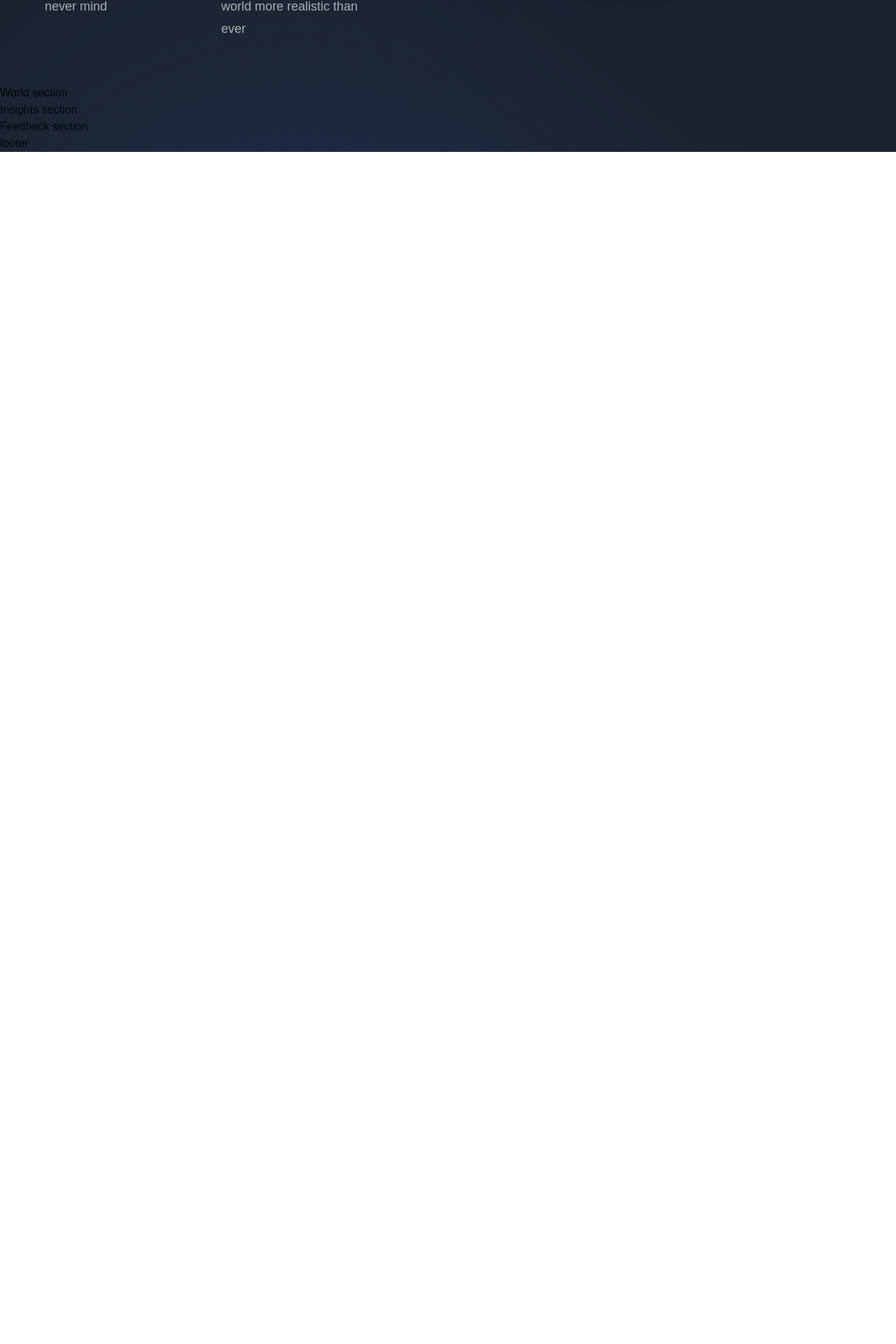
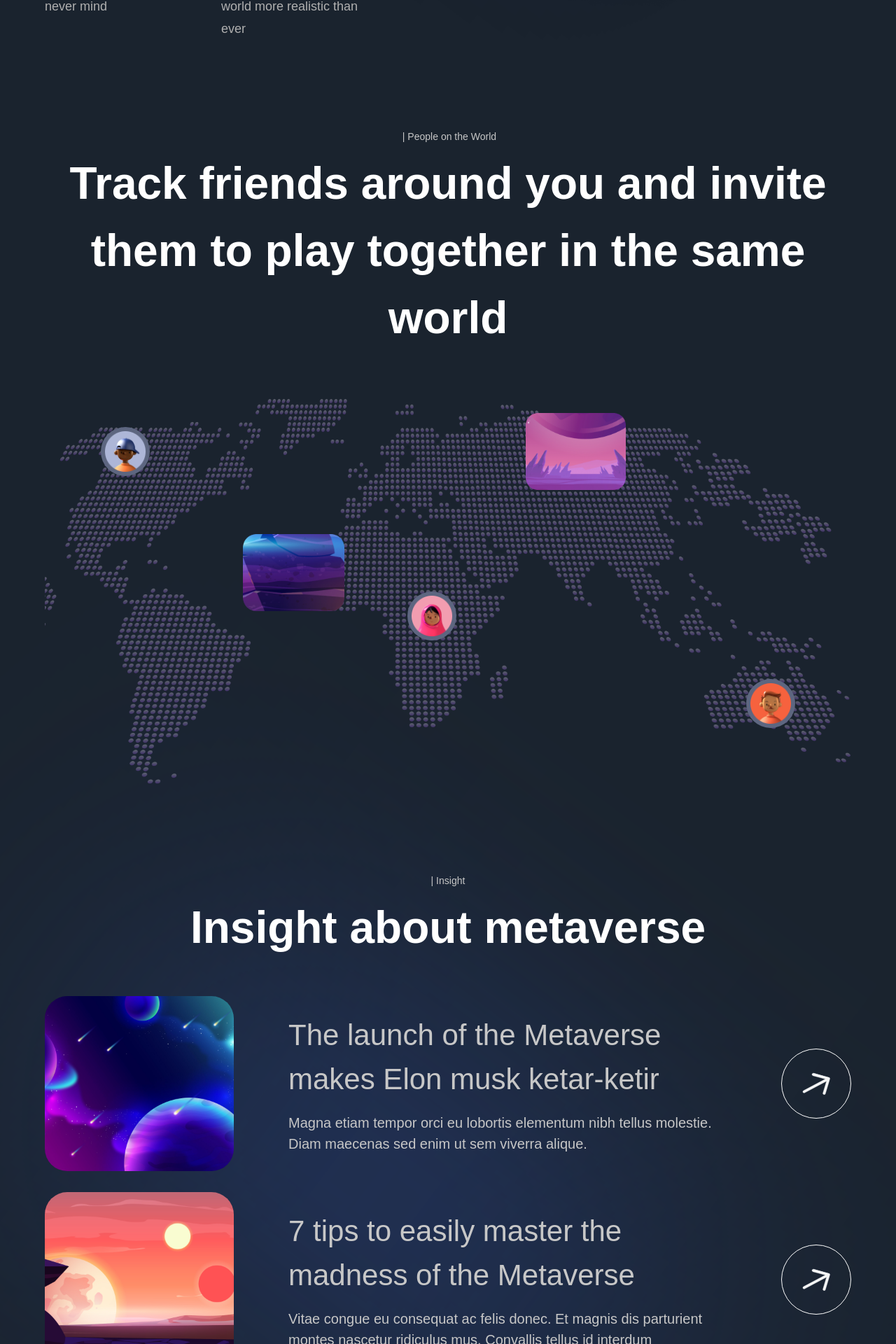
Before and after one commit to bishoe01/nextjs-static-site-clone, a Next.js app: page / in a window 1280 px wide. Shown: the part 4039-5959 px from the top of the page at 70% size. Before the commit the page ends 4256 px from the top, so only its background shows below. Built offline with nearby package versions, Linux system fonts and the light colour scheme; a web font is replaced by a local one.

Commit message:
[ADD] Insights, World section 추가

```diff
--- a/components/InsightCard.jsx
+++ b/components/InsightCard.jsx
@@ -1,9 +1,36 @@
-'use client';
+"use client";
+import styles from "../styles";
+import { motion } from "framer-motion";
+import { fadeIn } from "../utils/motion";
 
-const InsightCard = () => (
-  <div>
-    Insight Card
-  </div>
+const InsightCard = ({ title, imgUrl, subtitle, index }) => (
+  <motion.div
+    variants={fadeIn("up", "spring", index * 0.5, 1)}
+    className="flex md:flex-row flex-col gap-4"
+  >
+    <img
+      src={imgUrl}
+      alt="planet-01"
+      className="md:w-[270px] w-full h-[250px] rounded-[32px] object-cover"
+    />
+    <div className="w-full flex justify-between items-center">
+      <div className="flex-1 md:ml-[62px] flex flex-col max-w-[650px]">
+        <h4 className="font-normal lg:text-[42px] text-[26px] text-secondary-white">
+          {title}
+        </h4>
+        <p className="mt-[16px] font-normal lg:text-[20px] text-[14px] text-secondary-white">
+          {subtitle}
+        </p>
+      </div>
+      <div className="lg:flex hidden items-center justify-center w-[100px] h-[100px] bg-transparent border-[1px] border-white rounded-full">
+        <img
+          src="arrow.svg"
+          alt="arrow"
+          className="w-[40%] h-[40%] object-contain"
+        />
+      </div>
+    </div>
+  </motion.div>
 );
 
 export default InsightCard;
--- a/sections/Insights.jsx
+++ b/sections/Insights.jsx
@@ -1,8 +1,30 @@
-'use client';
+"use client";
+import styles from "../styles";
+import { motion } from "framer-motion";
+import { staggerContainer, fadeIn } from "../utils/motion";
+import { TypingText, TitleText, InsightCard } from "../components";
+import { insights } from "../constants";
 
 const Insights = () => (
-  <section>
-    Insights section
+  <section className={`${styles.paddings} relative z-10`}>
+    <motion.div
+      variants={staggerContainer}
+      initial="hidden"
+      whileInView="show"
+      viewport={{ once: false, amount: 0.25 }}
+      className={`${styles.innerWidth} mx-auto flex flex-col`}
+    >
+      <TypingText title="| Insight" textStyles="text-center" />
+      <TitleText
+        title={<>Insight about metaverse</>}
+        textStyles={"text-center"}
+      />
+      <div className="mt-[50px] flex flex-col gap-[30px]">
+        {insights.map((insight, index) => (
+          <InsightCard key={insight.id} {...insight} index={index + 1} />
+        ))}
+      </div>
+    </motion.div>
   </section>
 );
 
--- a/sections/World.jsx
+++ b/sections/World.jsx
@@ -1,8 +1,59 @@
-'use client';
+"use client";
+import styles from "../styles";
+import { motion } from "framer-motion";
+import { staggerContainer, fadeIn } from "../utils/motion";
+import { TypingText, TitleText } from "../components";
 
 const World = () => (
-  <section>
-    World section
+  <section className={`${styles.paddings} relative z-10`}>
+    <motion.div
+      variants={staggerContainer}
+      initial="hidden"
+      whileInView="show"
+      viewport={{ once: false, amount: 0.25 }}
+      className={`${styles.innerWidth} mx-auto flex flex-col`}
+    >
+      <TypingText title=" | People on the World" textStyles="text-center" />
+      <TitleText
+        title={
+          <>
+            Track friends around you and invite them to play together in the
+            same world
+          </>
+        }
+        textStyles={`text-center`}
+      />
+
+      <motion.div
+        variants={fadeIn("up", "tween", 0.3, 1)}
+        className="relative mt-[68px] flex w-full h-[550px]"
+      >
+        <img src="/map.png" alt="map" className="w-full h-full object-cover" />
+        <div className="absolute bottom-20 right-20 w-[70px] h-[70px] p-[6px] rounded-full bg-[#5d6680]">
+          <img src="people-01.png" alt="people" className="w-full h-full" />
+        </div>
+        <div className="absolute top-10 left-20 w-[70px] h-[70px] p-[6px] rounded-full bg-[#5d6680]">
+          <img src="people-03.png" alt="people" className="w-full h-full" />
+        </div>
+        <div className="absolute top-1/2 left-[45%] w-[70px] h-[70px] p-[6px] rounded-full bg-[#5d6680]">
+          <img src="people-02.png" alt="people" className="w-full h-full" />
+        </div>
+        <div className="absolute top-[20px] left-[55%] w-[250px] h-[110px] rounded-full">
+          <img
+            src="MaskGroup.png"
+            alt="people"
+            className="w-full h-full object-contain"
+          />
+        </div>
+        <div className="absolute left-[20%] bottom-[45%] w-[250px] h-[110px] rounded-full ">
+          <img
+            src="MaskGroup1.png"
+            alt="people"
+            className="w-full h-full object-contain"
+          />
+        </div>
+      </motion.div>
+    </motion.div>
   </section>
 );
 
```
Also changed, not shown: public/MaskGroup.png (added), public/MaskGroup1.png (added).
